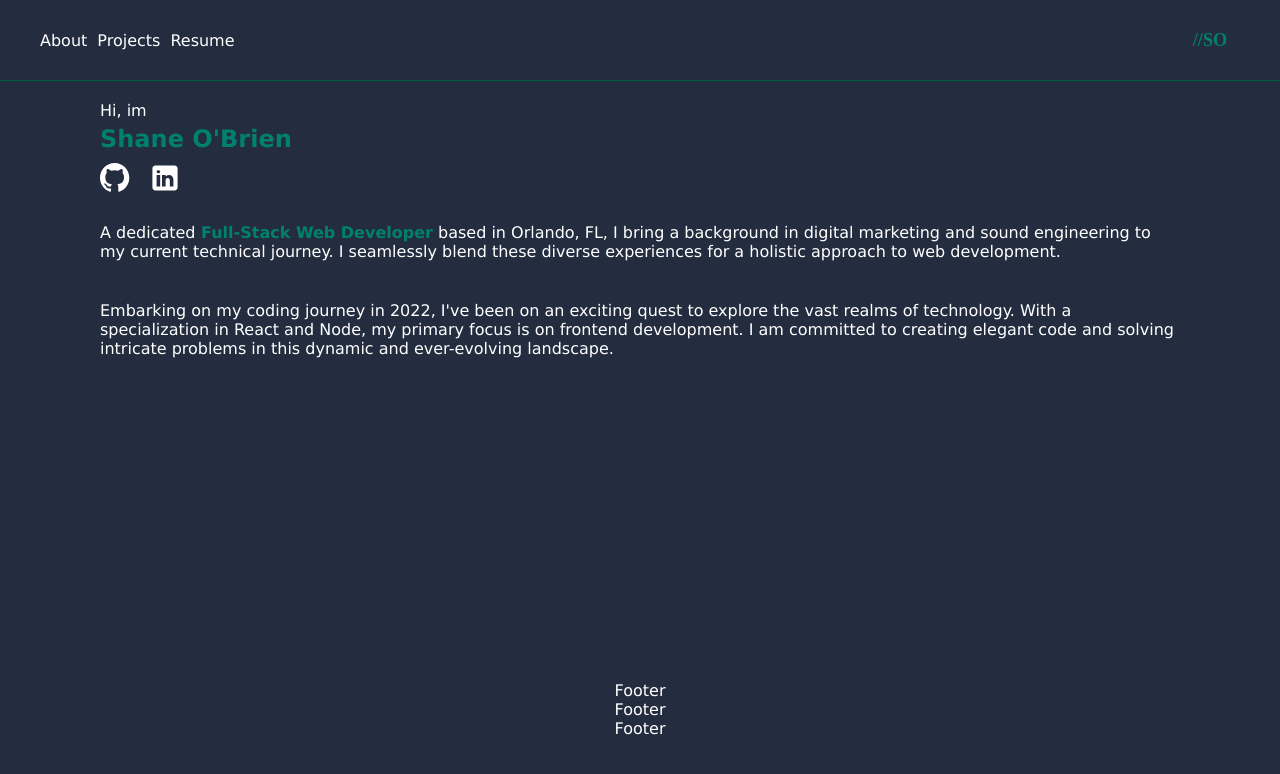
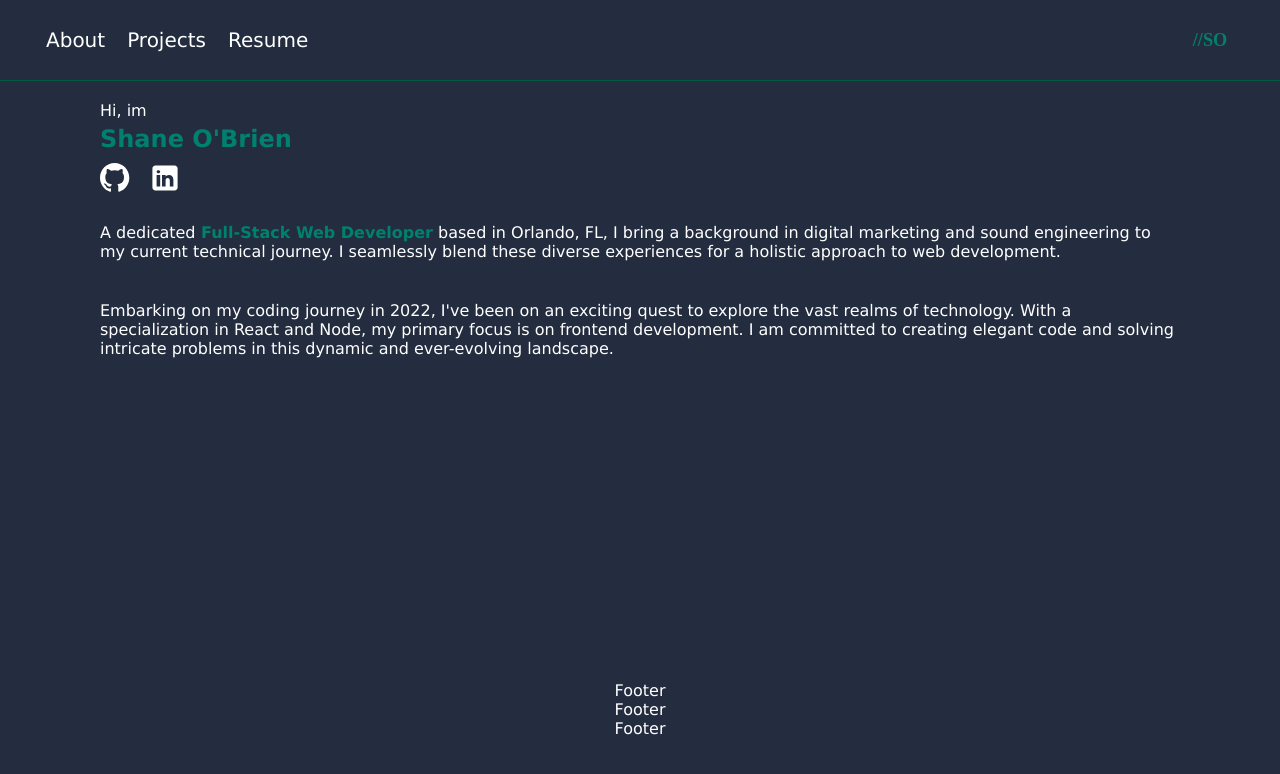
Before and after one commit to Shane-obrien-64/portfolio, a React (Create React App) app: page / in a window 1280 px wide. Shown: the top 774 px of the page. Built offline with nearby package versions, Linux system fonts and the light colour scheme.

Commit message:
nav styles adn elements changes

```diff
--- a/src/App/App.js
+++ b/src/App/App.js
@@ -3,13 +3,28 @@ import About from "../About/About";
 import Projects from "../Projects/Projects";
 import Resume from "../Resume/Resume";
 import Footer from "../Footer/Footer";
-import { Routes, Route } from "react-router-dom";
+import { Routes, Route, useNavigate } from "react-router-dom";
 import "./App.css";
 
 function App() {
+  const navigate = useNavigate();
+
+  const goToMain = () => {
+    navigate("/");
+  };
+  const goToProjects = () => {
+    navigate("/projects");
+  };
+  const goToResume = () => {
+    navigate("/resume");
+  };
   return (
     <div className="app">
-      <Header />
+      <Header
+        goToMain={goToMain}
+        goToProjects={goToProjects}
+        goToResume={goToResume}
+      />
       <Routes>
         <Route path="*" element={<About />} />
         <Route path="/projects" element={<Projects />} />
--- a/src/Header/Header.js
+++ b/src/Header/Header.js
@@ -2,10 +2,14 @@ import Nav from "../Nav/Nav";
 import logo from "../Images/logo.svg";
 import "./Header.css";
 
-const Header = () => {
+const Header = ({ goToMain, goToProjects, goToResume }) => {
   return (
     <header className="header">
-      <Nav />
+      <Nav
+        goToMain={goToMain}
+        goToProjects={goToProjects}
+        goToResume={goToResume}
+      />
       <img src={logo} className="header__logo" alt="logo" />
     </header>
   );
--- a/src/Nav/Nav.css
+++ b/src/Nav/Nav.css
@@ -1,6 +1,5 @@
 .nav {
   display: flex;
-  /* max-width: 400px; */
   justify-content: space-between;
   align-items: center;
   gap: 10px;
@@ -8,4 +7,10 @@
 
 .nav__link {
   margin: 0 auto;
+  border: none;
+  font-family: Verdana;
+  text-decoration: none;
+  background-color: #232d3f;
+  color: #fff;
+  font-size: 20px;
 }
--- a/src/Nav/Nav.js
+++ b/src/Nav/Nav.js
@@ -1,11 +1,17 @@
 import "./Nav.css";
 
-const Nav = () => {
+const Nav = ({ goToMain, goToProjects, goToResume }) => {
   return (
     <nav className="nav">
-      <a className="nav__link">About</a>
-      <a className="nav__link">Projects</a>
-      <a className="nav__link">Resume</a>
+      <button onClick={goToMain} className="nav__link">
+        About
+      </button>
+      <button onClick={goToProjects} className="nav__link">
+        Projects
+      </button>
+      <button onClick={goToResume} className="nav__link">
+        Resume
+      </button>
     </nav>
   );
 };
```
